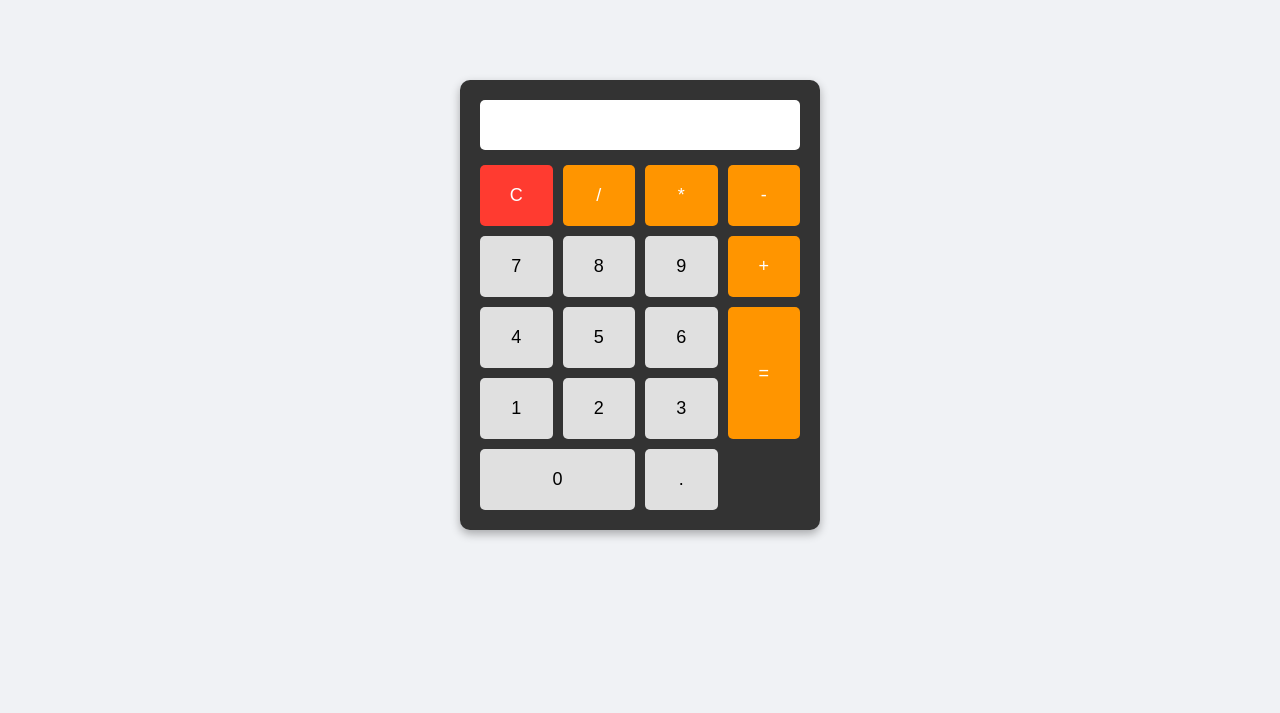
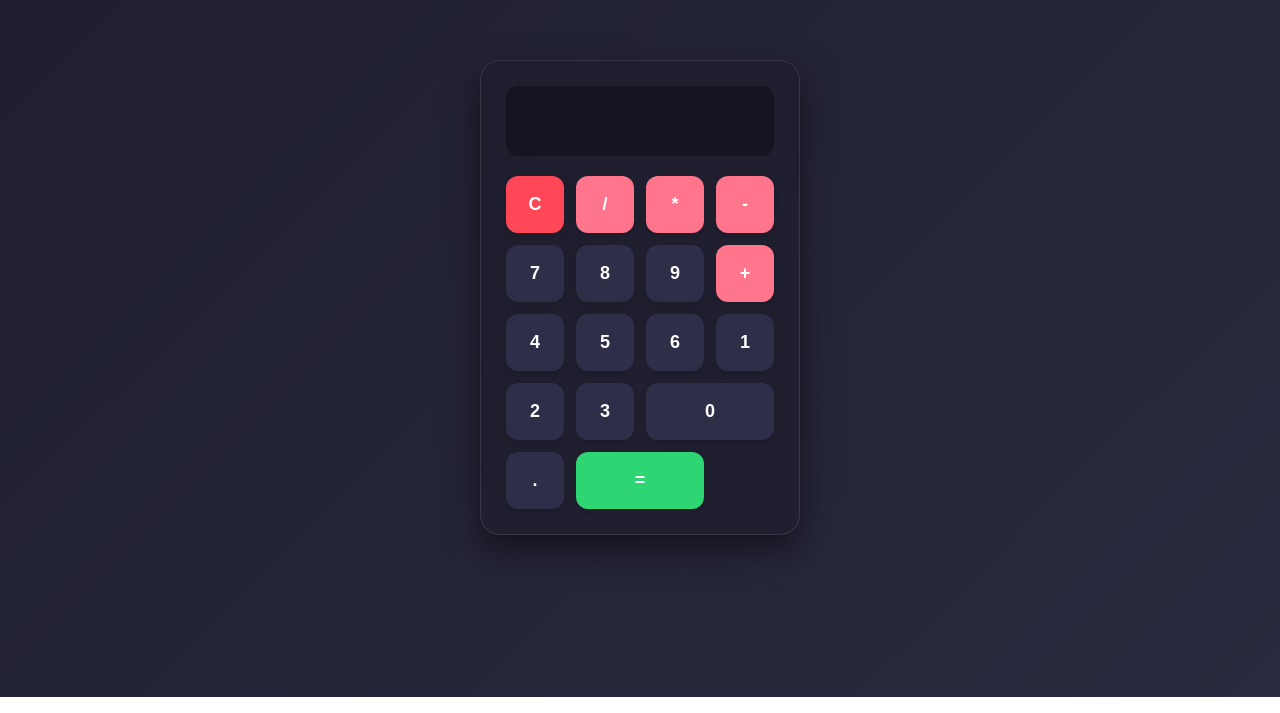
Before and after one commit to rustamoumahmadov6-cpu/my-calculator, a plain HTML site: page index.html in a window 1280 px wide. Shown: the part 103-816 px from the top of the page. Drawn offline with Linux system fonts and the light colour scheme.

Commit message:
Update index.html

```diff
--- a/index.html
+++ b/index.html
@@ -3,64 +3,89 @@
 <head>
     <meta charset="UTF-8">
     <meta name="viewport" content="width=device-width, initial-scale=1.0">
-    <title>Калкулятори сода</title>
+    <title>Калкулятори Замонавӣ</title>
     <style>
+        * {
+            box-sizing: border-box;
+            margin: 0;
+            padding: 0;
+        }
         body {
             display: flex;
             justify-content: center;
             align-items: center;
             height: 100vh;
-            background-color: #f0f2f5;
-            font-family: Arial, sans-serif;
+            background: linear-gradient(135deg, #1e1e2f, #2a2a40);
+            font-family: 'Segoe UI', Tahoma, Geneva, Verdana, sans-serif;
         }
         .calculator {
-            background-color: #333;
-            padding: 20px;
-            border-radius: 10px;
-            box-shadow: 0 4px 10px rgba(0,0,0,0.3);
+            background: rgba(30, 30, 46, 0.75);
+            backdrop-filter: blur(15px);
+            border: 1px solid rgba(255, 255, 255, 0.1);
+            padding: 25px;
+            border-radius: 20px;
+            box-shadow: 0 15px 35px rgba(0,0,0,0.5);
+            width: 320px;
         }
         #display {
             width: 100%;
-            height: 50px;
-            background-color: #fff;
-            font-size: 24px;
+            height: 70px;
+            background: rgba(0, 0, 0, 0.3);
+            color: #ffffff;
+            font-size: 32px;
             text-align: right;
-            padding: 5px;
+            padding: 15px;
+            border: none;
+            border-radius: 12px;
+            margin-bottom: 20px;
             box-sizing: border-box;
-            border: none;
-            border-radius: 5px;
-            margin-bottom: 15px;
+            letter-spacing: 1px;
         }
         .buttons {
             display: grid;
             grid-template-columns: repeat(4, 1fr);
-            gap: 10px;
+            gap: 12px;
         }
         button {
-            padding: 20px;
+            padding: 18px;
             font-size: 18px;
+            font-weight: 600;
             cursor: pointer;
             border: none;
-            border-radius: 5px;
-            background-color: #e0e0e0;
-            transition: 0.2s;
+            border-radius: 12px;
+            background-color: #2e2e48;
+            color: #ffffff;
+            transition: all 0.2s ease;
+            box-shadow: 0 4px 6px rgba(0,0,0,0.1);
         }
         button:hover {
-            background-color: #d4d4d4;
+            background-color: #3f3f63;
+            transform: translateY(-2px);
+        }
+        button:active {
+            transform: translateY(0);
         }
         button.operator {
-            background-color: #ff9500;
+            background-color: #ff758c;
             color: white;
         }
         button.operator:hover {
-            background-color: #e08500;
+            background-color: #ff526d;
         }
         button.clear {
-            background-color: #ff3b30;
+            background-color: #ff4757;
             color: white;
         }
         button.clear:hover {
-            background-color: #d32f2f;
+            background-color: #ff6b81;
+        }
+        button.equals {
+            background-color: #2ed573;
+            color: white;
+            grid-column: span 2;
+        }
+        button.equals:hover {
+            background-color: #26af5f;
         }
     </style>
 </head>
@@ -82,7 +107,6 @@
         <button onclick="appendValue('4')">4</button>
         <button onclick="appendValue('5')">5</button>
         <button onclick="appendValue('6')">6</button>
-        <button onclick="calculate()" class="operator" style="grid-row: span 2; height: 100%;">=</button>
 
         <button onclick="appendValue('1')">1</button>
         <button onclick="appendValue('2')">2</button>
@@ -90,6 +114,7 @@
 
         <button onclick="appendValue('0')" style="grid-column: span 2;">0</button>
         <button onclick="appendValue('.')">.</button>
+        <button onclick="calculate()" class="equals">=</button>
     </div>
 </div>
 
```
